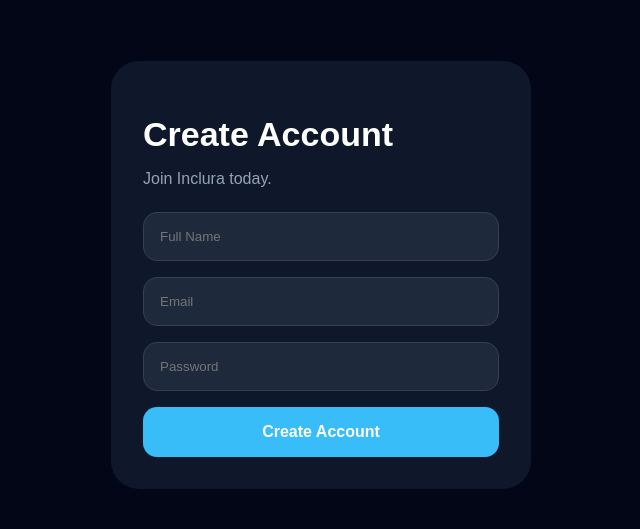
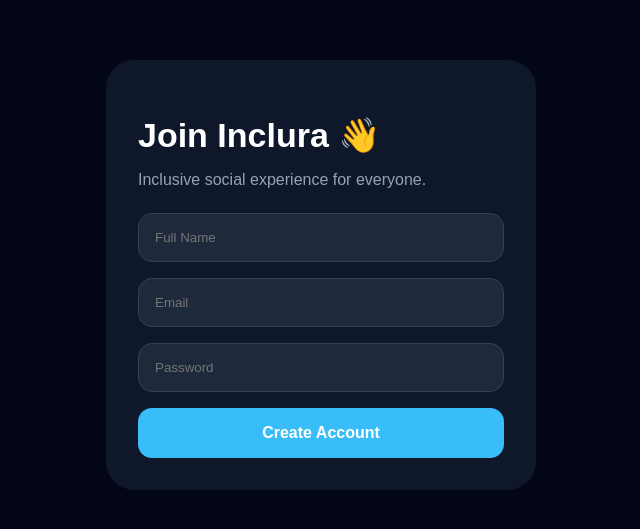
Before and after one commit to inclurah-png/inclura-web, a React (Vite) app: page /signup in a window 1280 px wide. Shown: the part 125-654 px from the top of the page, without its empty margins (319-959 px from the left). Built offline with nearby package versions, Linux system fonts and the light colour scheme; no server answers.

Commit message:
Update Signup.jsx

```diff
--- a/src/pages/Signup.jsx
+++ b/src/pages/Signup.jsx
@@ -6,13 +6,36 @@ createUserWithEmailAndPassword,
 
 import { auth } from "../firebase";
 
+import { useNavigate } from "react-router-dom";
 
 function Signup() {
-const [fullName, setFullName] = useState("");
+const navigate = useNavigate();
 
-const [email, setEmail] = useState("");
+const [fullName, setFullName] =
+useState("");
 
-const [password, setPassword] = useState("");
+const [email, setEmail] =
+useState("");
+
+const [password, setPassword] =
+useState("");
+
+async function handleSignup() {
+try {
+await createUserWithEmailAndPassword(
+auth,
+email,
+password
+);
+
+  alert("Account created successfully");
+
+  navigate("/onboarding");
+} catch (error) {
+  alert(error.message);
+}
+
+}
 
 return (
 <div
@@ -29,7 +52,7 @@ fontFamily: "Arial, sans-serif",
 <div
 style={{
 width: "100%",
-maxWidth: "420px",
+maxWidth: "430px",
 background: "#0f172a",
 padding: "32px",
 borderRadius: "28px",
@@ -38,11 +61,11 @@ borderRadius: "28px",
 <h1
 style={{
 color: "white",
-marginBottom: "12px",
 fontSize: "34px",
+marginBottom: "10px",
 }}
 >
-Create Account </h1>
+Join Inclura 👋 </h1>
 
     <p
       style={{
@@ -50,7 +73,8 @@ Create Account </h1>
         marginBottom: "24px",
       }}
     >
-      Join Inclura today.
+      Inclusive social experience
+      for everyone.
     </p>
 
     <input
@@ -84,16 +108,8 @@ Create Account </h1>
     />
 
     <button
-      style={{
-        width: "100%",
-        padding: "16px",
-        borderRadius: "14px",
-        border: "none",
-        background: "#38bdf8",
-        color: "white",
-        fontWeight: "700",
-        fontSize: "16px",
-      }}
+      onClick={handleSignup}
+      style={buttonStyle}
     >
       Create Account
     </button>
@@ -114,4 +130,15 @@ color: "white",
 boxSizing: "border-box",
 };
 
+const buttonStyle = {
+width: "100%",
+padding: "16px",
+borderRadius: "14px",
+border: "none",
+background: "#38bdf8",
+color: "white",
+fontWeight: "700",
+fontSize: "16px",
+};
+
 export default Signup;
```
